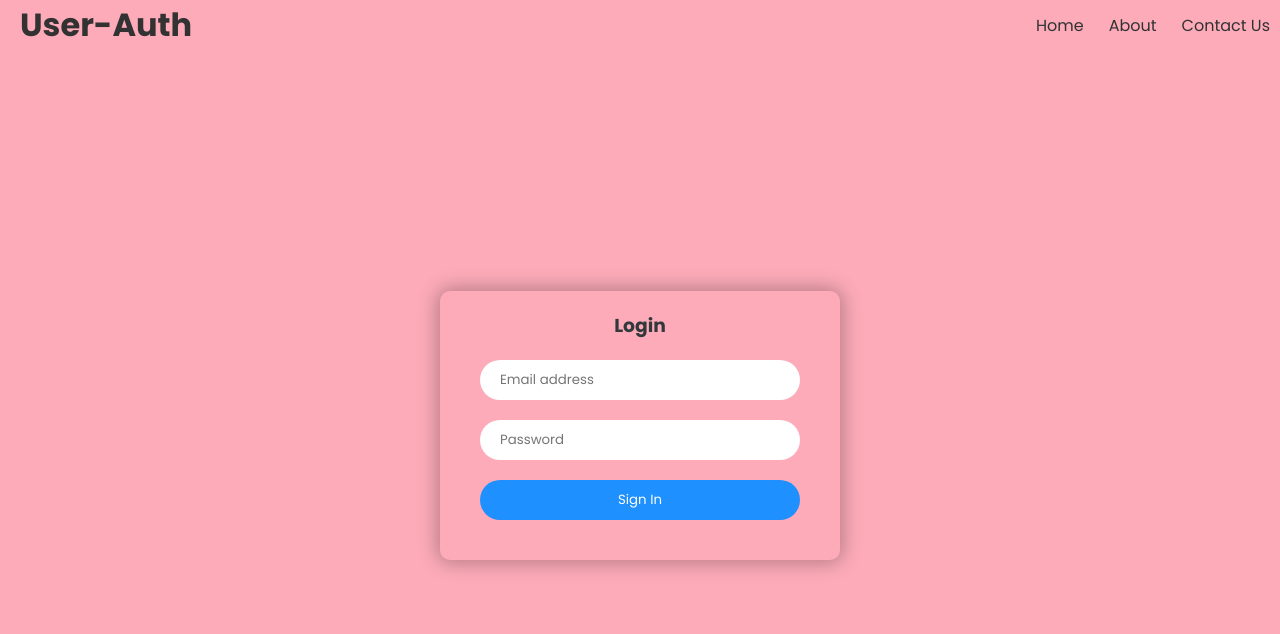
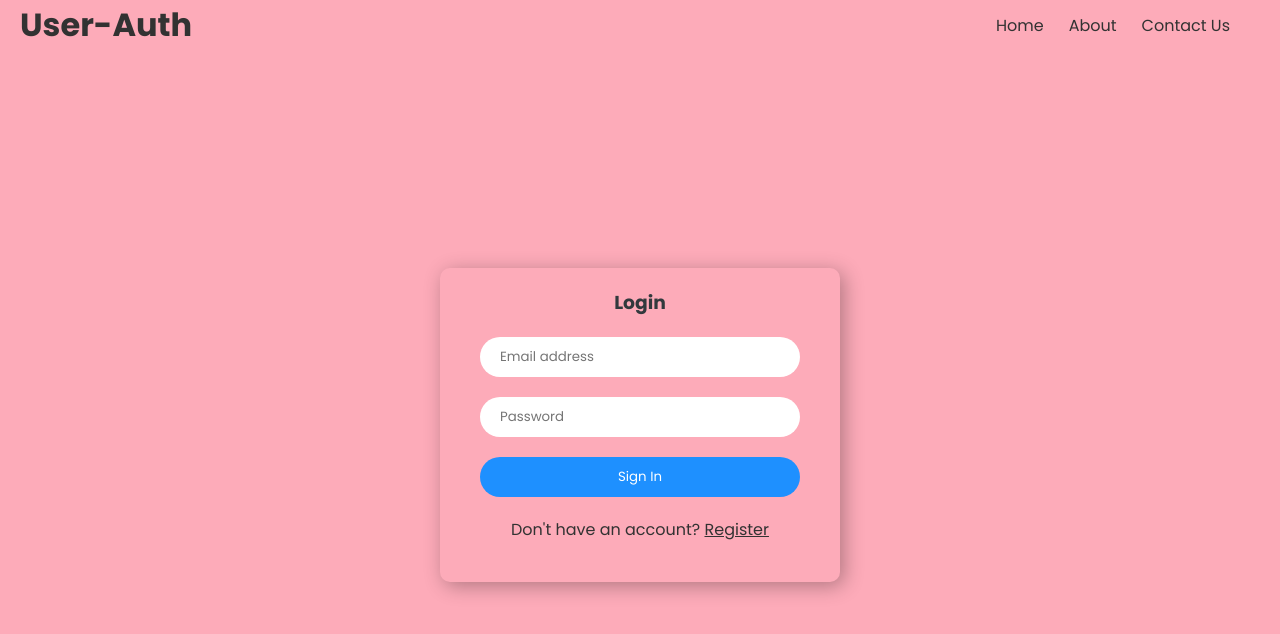
Before and after one commit to paulndalila/react-firebase-userauth, a React (Create React App) app: page / in a window 1280 px wide. Shown: the top 634 px of the page. Built offline with nearby package versions, Linux system fonts and the light colour scheme.

Commit message:
links using react-router-dom

```diff
--- a/package.json
+++ b/package.json
@@ -6,8 +6,10 @@
     "@testing-library/jest-dom": "^5.16.5",
     "@testing-library/react": "^13.4.0",
     "@testing-library/user-event": "^13.5.0",
+    "firebase": "^9.22.2",
     "react": "^18.2.0",
     "react-dom": "^18.2.0",
+    "react-router-dom": "^6.13.0",
     "react-scripts": "5.0.1",
     "web-vitals": "^2.1.4"
   },
--- a/src/App.css
+++ b/src/App.css
@@ -13,9 +13,9 @@ body{
 }
 
 .navbar{
-  width: calc(100%);
+  width: calc(100% - 20px);
   display: flex;
-  padding-left: 20px;
+  padding: 5px 20px;
   align-items: center;
   height: 50px;
   /* background-color: #ccc; */
--- a/src/App.js
+++ b/src/App.js
@@ -1,12 +1,13 @@
 import './App.css';
+import React from 'react';
 import Login from './Login';
 import Register from './Register';
+import { BrowserRouter, Routes, Route, Link } from 'react-router-dom';
 
 function App() {
 
-  const isLoggedIn = true;
-
   return (
+    <BrowserRouter>
       <div className="App">
         <div className='navbar'>
             <h1>User-Auth</h1>
@@ -15,14 +16,17 @@ function App() {
               <li>Home</li>
               <li>About</li>
               <li>Contact Us</li>
-             {/* { isLoggedIn? <li>Logout</li> : <li>Login</li> }  */}
-
             </ul>
         </div>
 
-      { isLoggedIn? <Login /> : <Register/> }
+          <Routes>
+            <Route path='/register' element = { <Register/> } />
+            <Route path='/' element = { <Login/> } />
+          </Routes>
 
       </div>
+
+    </BrowserRouter>
   );
 }
 
--- a/src/Login.jsx
+++ b/src/Login.jsx
@@ -1,13 +1,18 @@
 import './loginRegister.css';
+import React from 'react';
+import { Link } from 'react-router-dom';
 
 export default function Login(){
     return (
         <div className='container'>
             <div className='form'>
                 <h3>Login</h3>
+
                 <input type="email" name='email' placeholder='Email address' />
                 <input type="password" name='password' placeholder='Password'/>
                 <button id='signin' name='signin'>Sign In</button>
+
+                <div>Don't have an account? <Link to="/register" > Register </Link></div>
             </div>
         </div>
     );
--- a/src/Register.jsx
+++ b/src/Register.jsx
@@ -1,4 +1,5 @@
 import './loginRegister.css';
+import { Link } from 'react-router-dom';
 
 export default function Register(){
     return (
@@ -8,6 +9,8 @@ export default function Register(){
                 <input type="email" name='regEmail' placeholder='Email address' />
                 <input type="password" name='regPassword' placeholder='Password'/>
                 <button id='register' name='register'>Register</button>
+
+                <div>Already have an account? <Link to="/"> Login </Link></div>
             </div>
         </div>
     );
--- a/src/loginRegister.css
+++ b/src/loginRegister.css
@@ -16,8 +16,20 @@
     padding-bottom: 40px;
     width: 400px;
     border-radius: 10px;
-    box-shadow: 0 0 20px 2px rgba(0, 0, 0, 0.3);
+    box-shadow: 4px 4px 20px rgba(0, 0, 0, 0.3);
     justify-content: center;
+    opacity: 0;
+    animation: formAnime 1s forwards ease-in-out;
+}
+
+@keyframes formAnime {
+    0%{
+        opacity: 0;
+    }
+
+    100%{
+        opacity: 1;
+    }
 }
 
 .container .form h3{
```
Also changed, not shown: 1 other file (tests, documents, lock files or other folders). Lines whose indentation alone changed are shown as unchanged.
